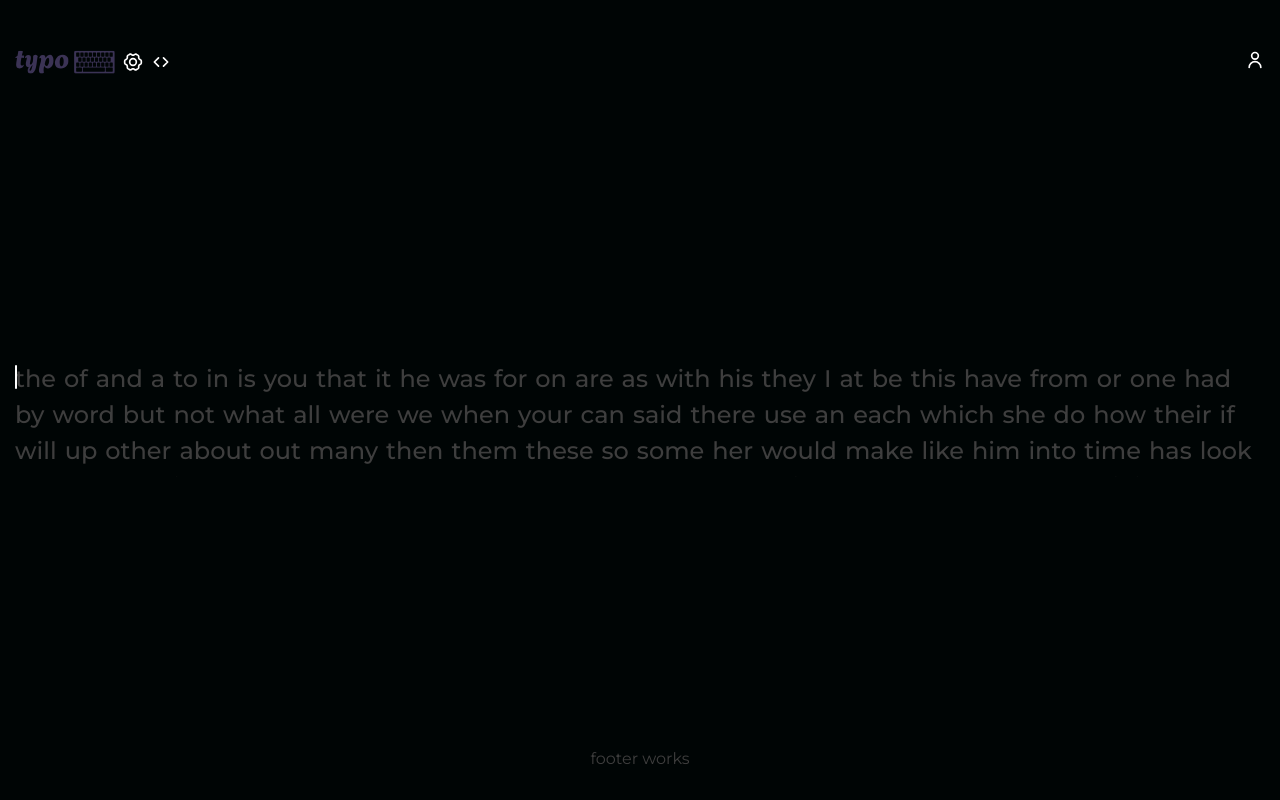
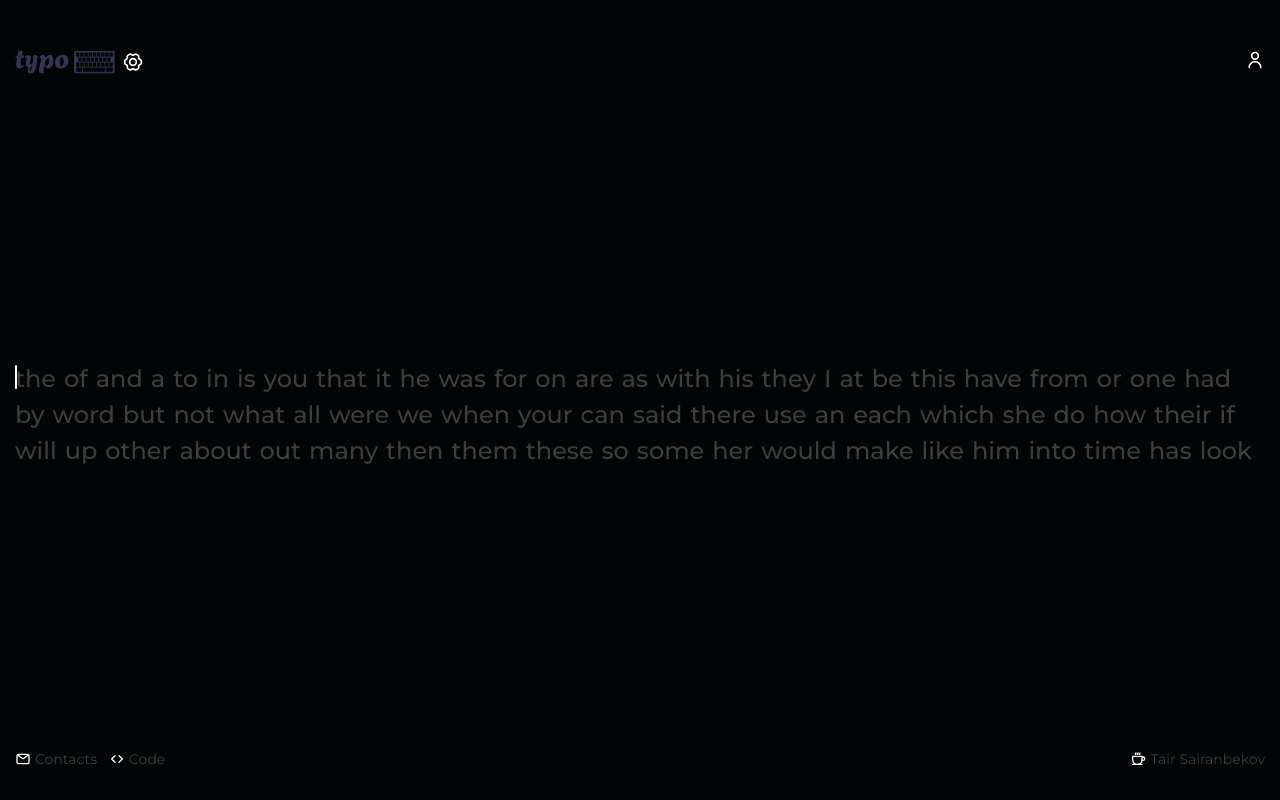
Before and after one commit to Tairascii/typo, a Next.js app: page / in a window 1280 px wide. Built offline with nearby package versions, Linux system fonts and the light colour scheme.

Commit message:
footer layout added

```diff
--- /dev/null
+++ b/src/components/Footer/Footer.module.css
@@ -0,0 +1,22 @@
+.block {
+  display: flex;
+  align-items: center;
+  justify-content: space-between;
+  width: var(--main-width);
+  font-size: 14px;
+}
+
+.creator,
+.link {
+  display: flex;
+  align-items: center;
+  justify-content: center;
+  gap: 4px;
+}
+
+.links {
+  display: flex;
+  align-items: center;
+  justify-content: center;
+  gap: 12px;
+}
--- a/src/components/Footer/Footer.tsx
+++ b/src/components/Footer/Footer.tsx
@@ -1,9 +1,27 @@
+import CoffeeIcon from '@/ui/Icons/CoffeeIcon'
+import styles from './Footer.module.css'
+import MailIcon from '@/ui/Icons/MailIcon'
+import CodeIcon from '@/ui/Icons/CodeIcon'
+
 function Footer(): JSX.Element {
-    return (
-        <footer>
-            footer works
-        </footer>
-    )
+  return (
+    <footer className={styles.block}>
+      <div className={styles.links}>
+        <div className={styles.link}>
+          <MailIcon width={16} height={16} borderColor='#fff' />
+          <span className={styles.linkTitle}>Contacts</span>
+        </div>
+        <div className={styles.link}>
+          <CodeIcon width={16} height={16} borderColor='#fff' />
+          <span className={styles.linkTitle}>Code</span>
+        </div>
+      </div>
+      <div className={styles.creator}>
+        <CoffeeIcon width={16} height={16} borderColor='#fff' />
+        <span className={styles.name}>Tair Sairanbekov</span>
+      </div>
+    </footer>
+  )
 }
 
 export default Footer
--- a/src/components/Header/Header.tsx
+++ b/src/components/Header/Header.tsx
@@ -10,7 +10,6 @@ function Header(): JSX.Element {
       <div className={styles.leftSide}>
         <Image src={'/images/logo.svg'} alt={'logo'} width={100} height={60} />
         <SettingsIcon width={20} height={20} borderColor='#fff' />
-        <CodeIcon width={20} height={20} borderColor='#fff' />
       </div>
       <div className={styles.rightSide}>
         <UserIcon width={20} height={20} borderColor='#fff' />
--- /dev/null
+++ b/src/ui/Icons/CoffeeIcon.tsx
@@ -0,0 +1,17 @@
+import Icon, { IconProps } from './Icon'
+
+function CoffeeIcon({ borderColor, width, height }: IconProps): JSX.Element {
+  return (
+    <Icon width={width} height={height} originalHeight={24} originalWidth={24}>
+      <path
+        d='M4 20H10.9433M10.9433 20H11.0567M10.9433 20C10.9622 20.0002 10.9811 20.0002 11 20.0002C11.0189 20.0002 11.0378 20.0002 11.0567 20M10.9433 20C7.1034 19.9695 4 16.8468 4 12.9998V8.92285C4 8.41305 4.41305 8 4.92285 8H17.0767C17.5865 8 18 8.41305 18 8.92285V9M11.0567 20H18M11.0567 20C14.8966 19.9695 18 16.8468 18 12.9998M18 9H19.5C20.8807 9 22 10.1193 22 11.5C22 12.8807 20.8807 14 19.5 14H18V12.9998M18 9V12.9998M15 3L14 5M12 3L11 5M9 3L8 5'
+        stroke={borderColor}
+        strokeWidth='2'
+        strokeLinecap='round'
+        strokeLinejoin='round'
+      />
+    </Icon>
+  )
+}
+
+export default CoffeeIcon
--- /dev/null
+++ b/src/ui/Icons/MailIcon.tsx
@@ -0,0 +1,17 @@
+import Icon, { IconProps } from './Icon'
+
+function MailIcon({ borderColor, width, height }: IconProps): JSX.Element {
+  return (
+    <Icon width={width} height={height} originalHeight={24} originalWidth={24}>
+      <path
+        d='M4 6L10.1076 10.6123L10.1097 10.614C10.7878 11.1113 11.1271 11.3601 11.4988 11.4562C11.8272 11.5412 12.1725 11.5412 12.501 11.4562C12.8729 11.36 13.2132 11.1105 13.8926 10.6123C13.8926 10.6123 17.8101 7.60594 20 6M3 15.8002V8.2002C3 7.08009 3 6.51962 3.21799 6.0918C3.40973 5.71547 3.71547 5.40973 4.0918 5.21799C4.51962 5 5.08009 5 6.2002 5H17.8002C18.9203 5 19.4796 5 19.9074 5.21799C20.2837 5.40973 20.5905 5.71547 20.7822 6.0918C21 6.5192 21 7.07899 21 8.19691V15.8036C21 16.9215 21 17.4805 20.7822 17.9079C20.5905 18.2842 20.2837 18.5905 19.9074 18.7822C19.48 19 18.921 19 17.8031 19H6.19691C5.07899 19 4.5192 19 4.0918 18.7822C3.71547 18.5905 3.40973 18.2842 3.21799 17.9079C3 17.4801 3 16.9203 3 15.8002Z'
+        stroke={borderColor}
+        strokeWidth='2'
+        strokeLinecap='round'
+        strokeLinejoin='round'
+      />
+    </Icon>
+  )
+}
+
+export default MailIcon
```
Also changed, not shown: src/components/Footer/Footer.css (deleted).
